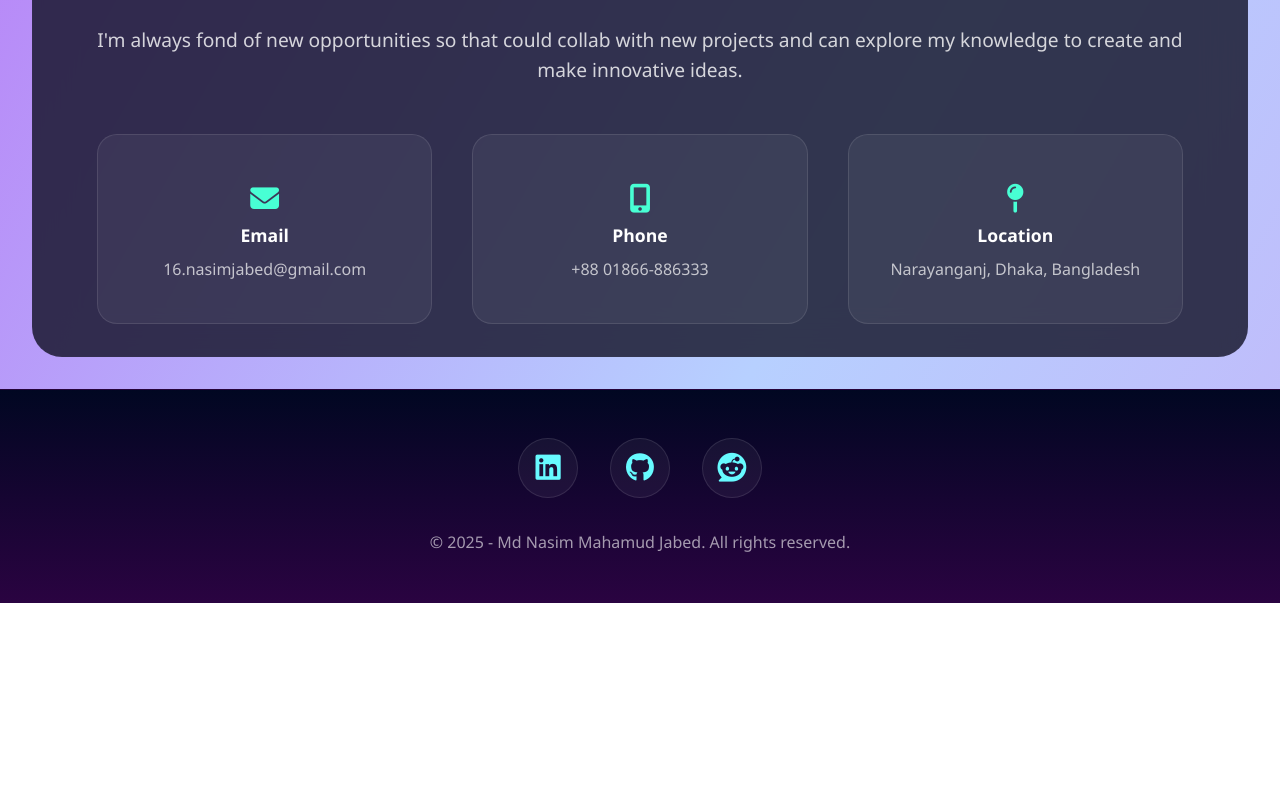
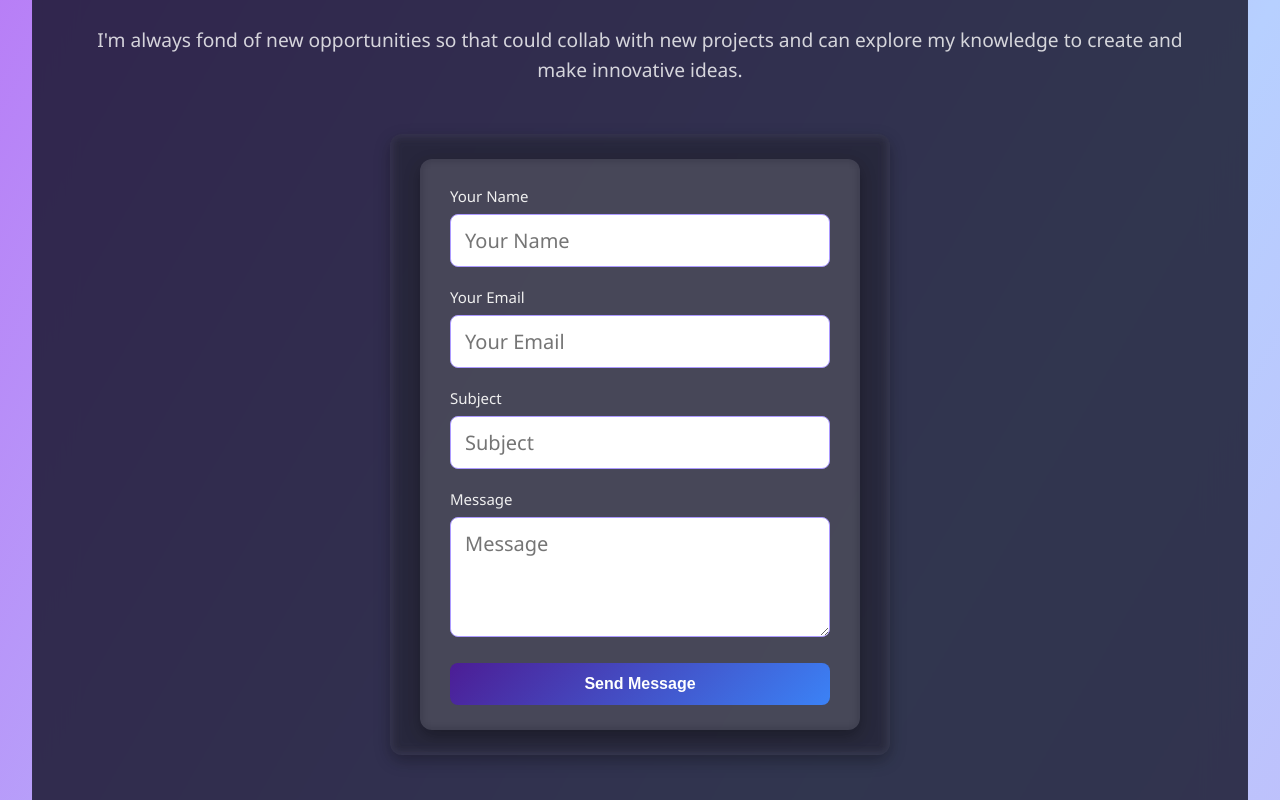
Before and after one commit to 16-nasim-jabed/personal-website, a plain HTML site: page index.html in a window 1280 px wide. Shown: the part 2920-3720 px from the top of the page. Before the commit the page ends 3523 px from the top, so only its background shows below. Drawn offline with nearby package versions, Linux system fonts and the light colour scheme.

Commit message:
add contact form design

```diff
--- a/css/style-index.css
+++ b/css/style-index.css
@@ -78,7 +78,7 @@ body {
 }
 
 .nav-menu a:hover {
-    color: white;
+    color: rgb(255, 255, 255);
 }
 
 .nav-menu a:hover::after {
@@ -109,7 +109,6 @@ body {
     font-weight: 400;
     margin-bottom: 1rem;
     opacity: 0.9;
-    animation: fadeInUp 1s ease;
 }
 
 .hero-content h1 {
@@ -121,7 +120,6 @@ body {
     -webkit-background-clip: text;
     -webkit-text-fill-color: transparent;
     background-clip: text;
-    animation: fadeInUp 1s ease 0.2s both;
 }
 
 .hero-content .subtitle {
@@ -129,7 +127,6 @@ body {
     font-weight: 300;
     margin-bottom: 3rem;
     opacity: 0.9;
-    animation: fadeInUp 1s ease 0.4s both;
 }
 
 
@@ -138,7 +135,6 @@ body {
     gap: 1.5rem;
     justify-content: center;
     flex-wrap: wrap;
-    animation: fadeInUp 1s ease 0.6s both;
 }
 
 .cta-button {
@@ -452,6 +448,75 @@ body {
 .contact-item div{
     color:rgba(255, 255, 255, 0.7);
 }
+
+/*contact form into contact section*/
+
+.contact-form {
+    width: 100%;
+    max-width: 500px;
+    margin: 0 auto;
+    background: rgba(255, 255, 255, 0.08); /* semi-transparent box */
+    padding: 25px 30px;
+    border-radius: 12px;
+    box-shadow: 0 6px 16px rgba(0, 0, 0, 0.3);
+    backdrop-filter: blur(6px);
+}
+
+.contact-form label {
+    display: block;
+    margin-bottom: 6px;
+    font-size: 15px;
+    font-weight: 500;
+    color: #f0f0f0; /* light text for dark bg */
+    text-align: left; /* align left */
+}
+
+.contact-form input,
+.contact-form textarea {
+    width: 100%;
+    padding: 12px 14px;
+    margin-bottom: 18px;
+    border: 1px solid #ac9aff;
+    border-radius: 8px;
+    font-size: 20px;
+    font-family: inherit;
+    transition: all 0.3s ease;
+    background-color: #ffffff; /* keep input box readable */
+    color: #885dff;
+}
+
+.contact-form input:focus,
+.contact-form textarea:focus {
+    outline: none;
+    border-color: #6a5acd; /* purple-blue accent */
+    box-shadow: 0 0 6px rgba(218, 212, 255, 0.5);
+}
+
+.contact-form textarea {
+    min-height: 120px;
+    resize: vertical;
+}
+
+.contact-form button {
+    display: inline-block;
+    width: 100%;
+    padding: 12px 20px;
+    border: none;
+    border-radius: 8px;
+    font-size: 16px;
+    font-weight: 600;
+    color: #fff;
+    background: linear-gradient(135deg, #4c1d95, #3b82f6); /* purple-blue gradient */
+    cursor: pointer;
+    transition: background 0.3s ease, transform 0.2s ease;
+}
+
+.contact-form button:hover {
+    background: linear-gradient(135deg, #3b82f6, #4c1d95);
+    transform: translateY(-2px);
+}
+
+
 /*footer section*/
 
 .footer {
--- a/index.html
+++ b/index.html
@@ -138,7 +138,9 @@
                         <h3>
                             Hackathon Participant
                         </h3>
-                        <p>Participated 2 Intra University Tech Hackathon 2023 and 2025 organized by Google Developer Team, Sonargaon and BAIUST Computer Club, BCC for developing an innovative solution with web technology</p>
+                        <p>Participated 2 Intra University Tech Hackathon 2023 and 2025 organized by Google Developer
+                            Team, Sonargaon and BAIUST Computer Club, BCC for developing an innovative solution with web
+                            technology</p>
                     </div>
 
                     <div class="activity-card">
@@ -148,7 +150,8 @@
                         <h3>
                             Hall Representative
                         </h3>
-                        <p>Performing leardership experience into university hostel as a student representative of Hall Representative(HR) of BAIUST hall for about 1 year</p>
+                        <p>Performing leardership experience into university hostel as a student representative of Hall
+                            Representative(HR) of BAIUST hall for about 1 year</p>
                     </div>
 
                     <div class="activity-card">
@@ -158,7 +161,8 @@
                         <h3>
                             Wellness Enthusiast
                         </h3>
-                        <p>Perticipated and completed a marathon to lead healthy life and making community with peoples</p>
+                        <p>Perticipated and completed a marathon to lead healthy life and making community with peoples
+                        </p>
                     </div>
                 </div>
             </div>
@@ -169,7 +173,24 @@
             <div class="section">
                 <h2 class="section-title">Get in Touch</h2>
                 <div class="contact-content">
-                    <p>I'm always fond of new opportunities so that could collab with new projects and can explore my knowledge to create and make innovative ideas.</p>
+                    <p>I'm always fond of new opportunities so that could collab with new projects and can explore my
+                        knowledge to create and make innovative ideas.</p>
+                    <div class="contact-form">
+                        <form action="https://formsubmit.co/16.nasimjabed@gmail.com" method="post" class="contact-form">
+                            <label for="name">Your Name</label>
+                            <input type="text" id="name" name="name" placeholder="Your Name" required>
+
+                            <label for="email">Your Email</label>
+                            <input type="email" id="email" name="email" placeholder="Your Email" required>
+
+                            <label for="subject">Subject</label>
+                            <input type="text" id="subject" name="subject" placeholder="Subject" required>
+
+                            <label for="message">Message</label>
+                            <textarea id="message" name="message" placeholder="Message" required></textarea>
+                            <button type="submit">Send Message</button>
+                        </form>
+                    </div>
                     <div class="contact-info">
                         <div class="contact-item">
                             <span><i class="fa-solid fa-envelope"></i></span>
```
Lines whose indentation alone changed are shown as unchanged.
